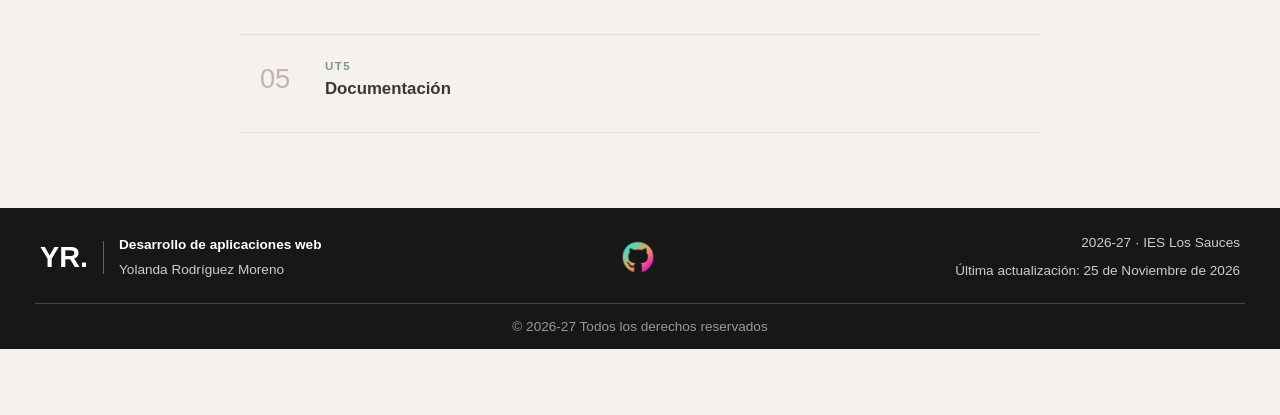
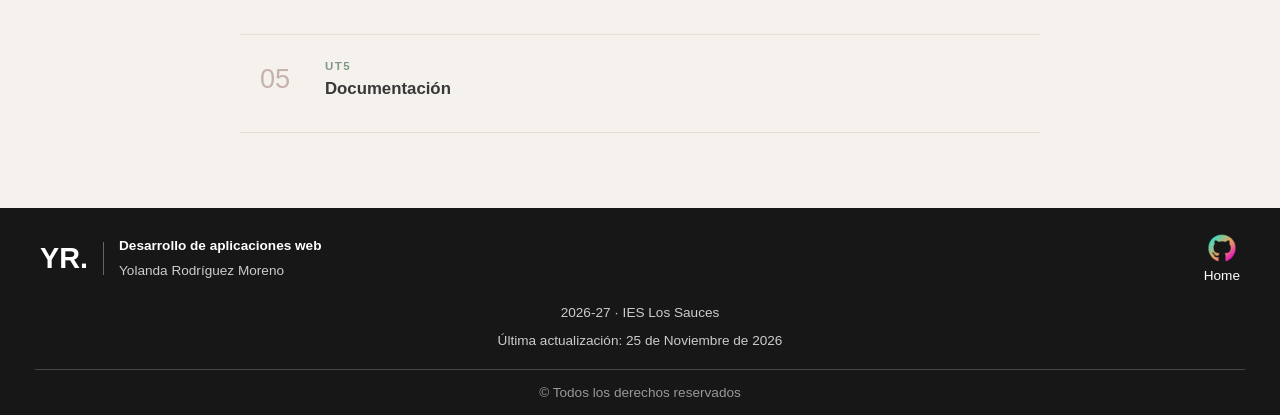
Before and after one commit to YolandaRMA/YRMDAWProyectoDAW, a PHP site: page /indexProyectoDAW.php in a window 1280 px wide. Shown: the part 898-1313 px from the top of the page. Before the commit the page ends 1247 px from the top, so only its background shows below. Run offline with PHP 8.4, Linux system fonts and the light colour scheme.

Commit message:
añadido enlace a principal

```diff
--- a/indexProyectoDAW.php
+++ b/indexProyectoDAW.php
@@ -92,6 +92,7 @@
     </main>
 <footer>
     <div class="contenido-footer">
+
         <div class="identidad-footer">
             <span class="logo-footer">YR.</span>
             <div class="nombre-footer">
@@ -99,21 +100,26 @@
                 <span>Yolanda Rodríguez Moreno</span>
             </div>
         </div>
-            <a class="github-footer"
-               href="https://github.com/YolandaRMA/YRMDWESProyectoDWES"
+
+        <div class="enlaces-footer">
+            <a href="https://github.com/YolandaRMA/YRMDWESProyectoDWES"
                target="_blank"
                rel="noopener noreferrer"
-               title="Consultar repositorio en GitHub">
-                <img src="webroot/images/iconoGitHub.png"
-                     alt="Repositorio de GitHub">
+               class="github-footer">
+                <img src="webroot/images/iconoGitHub.png" alt="Repositorio de GitHub">
             </a>
+            <a href="../index.html" class="enlace-index">Home</a>
+        </div>
+
+    </div>
+
     <div class="actualizacion-footer">
         <span>2026-27 · IES Los Sauces</span>
         <span>Última actualización: 25 de Noviembre de 2026</span>
     </div>
-        </div>
+
     <div class="derechos-footer">
-            © 2026-27 Todos los derechos reservados
+        © Todos los derechos reservados
     </div>
 </footer>
 </body>
--- a/webroot/css/estilos.css
+++ b/webroot/css/estilos.css
@@ -213,7 +213,7 @@ main {
     font-size: 1.1rem;
 }
 
-/* Mantiene la identidad del proyecto y distribuye el pie de página */
+/* Organiza la identidad, los enlaces y la información del pie de página */
 footer {
     background-color: var(--negro);
     color: #ccc;
@@ -255,6 +255,13 @@ footer {
     color: var(--blanco);
 }
 
+.enlaces-footer {
+    display: flex;
+    flex-direction: column;
+    align-items: center;
+    gap: 5px;
+}
+
 .github-footer {
     display: flex;
     align-items: center;
@@ -267,28 +274,40 @@ footer {
 }
 
 .github-footer img {
-    width: 34px;
-    height: 34px;
+    width: 30px;
+    height: 30px;
     object-fit: contain;
+}
+
+.enlace-index {
+    color: var(--blanco);
+    text-decoration: none;
+    transition: color 0.3s;
+}
+
+.enlace-index:hover {
+    color: var(--rosa);
 }
 
 .actualizacion-footer {
     display: flex;
     flex-direction: column;
+    align-items: center;
     gap: 7px;
-    text-align: right;
+    text-align: center;
     line-height: 1.5;
+    margin-top: 20px;
 }
 
 .derechos-footer {
     text-align: center;
     border-top: 1px solid #444;
-    margin-top: 22px;
+    margin-top: 18px;
     padding-top: 15px;
     color: #999;
 }
 
-/* Reorganiza los bloques para mantener la lectura en pantallas pequeñas */
+/* Adapta la distribución a pantallas pequeñas */
 @media (max-width: 700px) {
     header {
         padding: 22px 20px;
@@ -308,15 +327,15 @@ footer {
 
     .contenido-footer {
         flex-direction: column;
-        text-align: center;
+        gap: 20px;
+    }
+
+    .identidad-footer {
+        justify-content: center;
     }
 
     .actualizacion-footer {
         text-align: center;
-    }
-
-    .identidad-footer {
-        justify-content: center;
     }
 }
 
```
Lines whose indentation alone changed are shown as unchanged.
